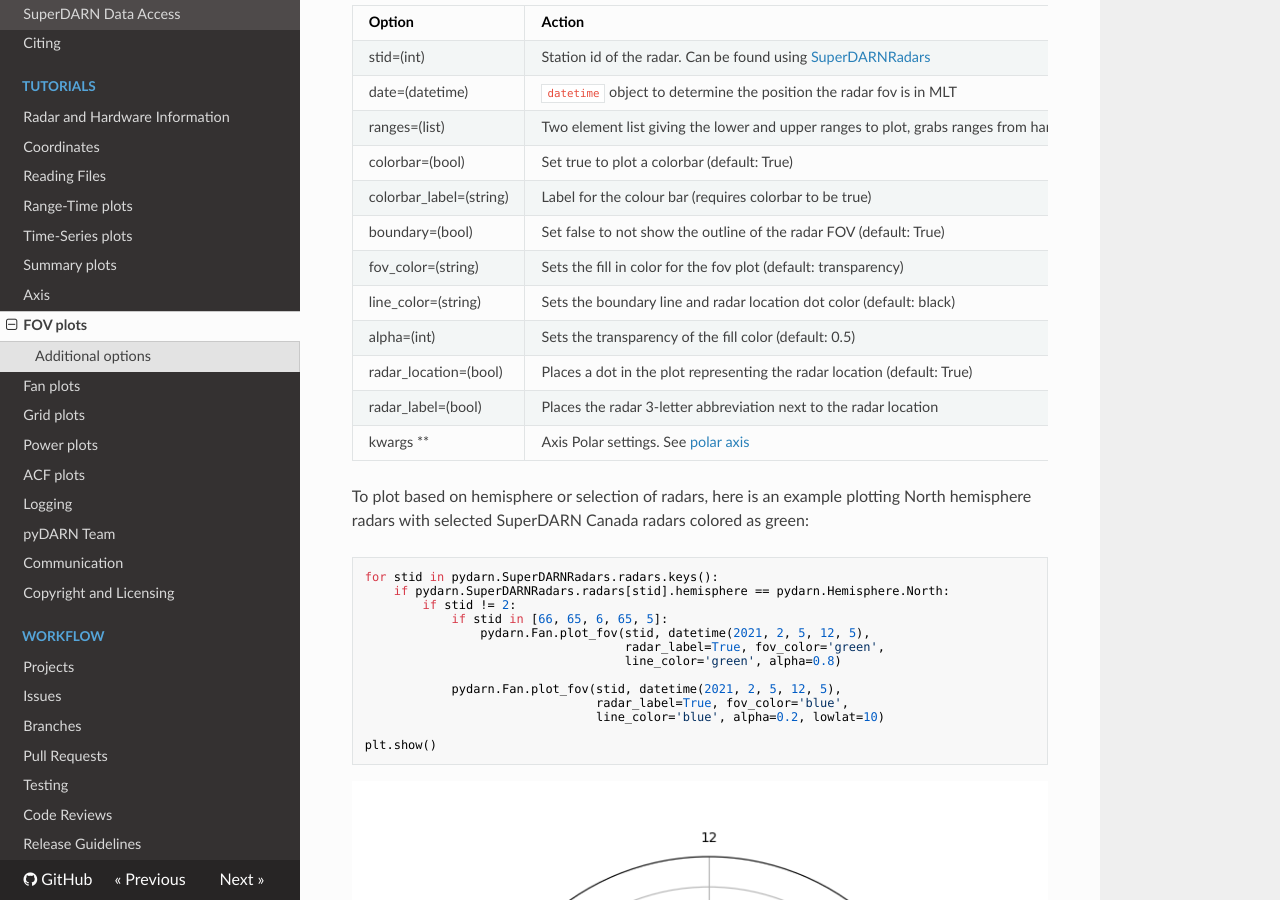
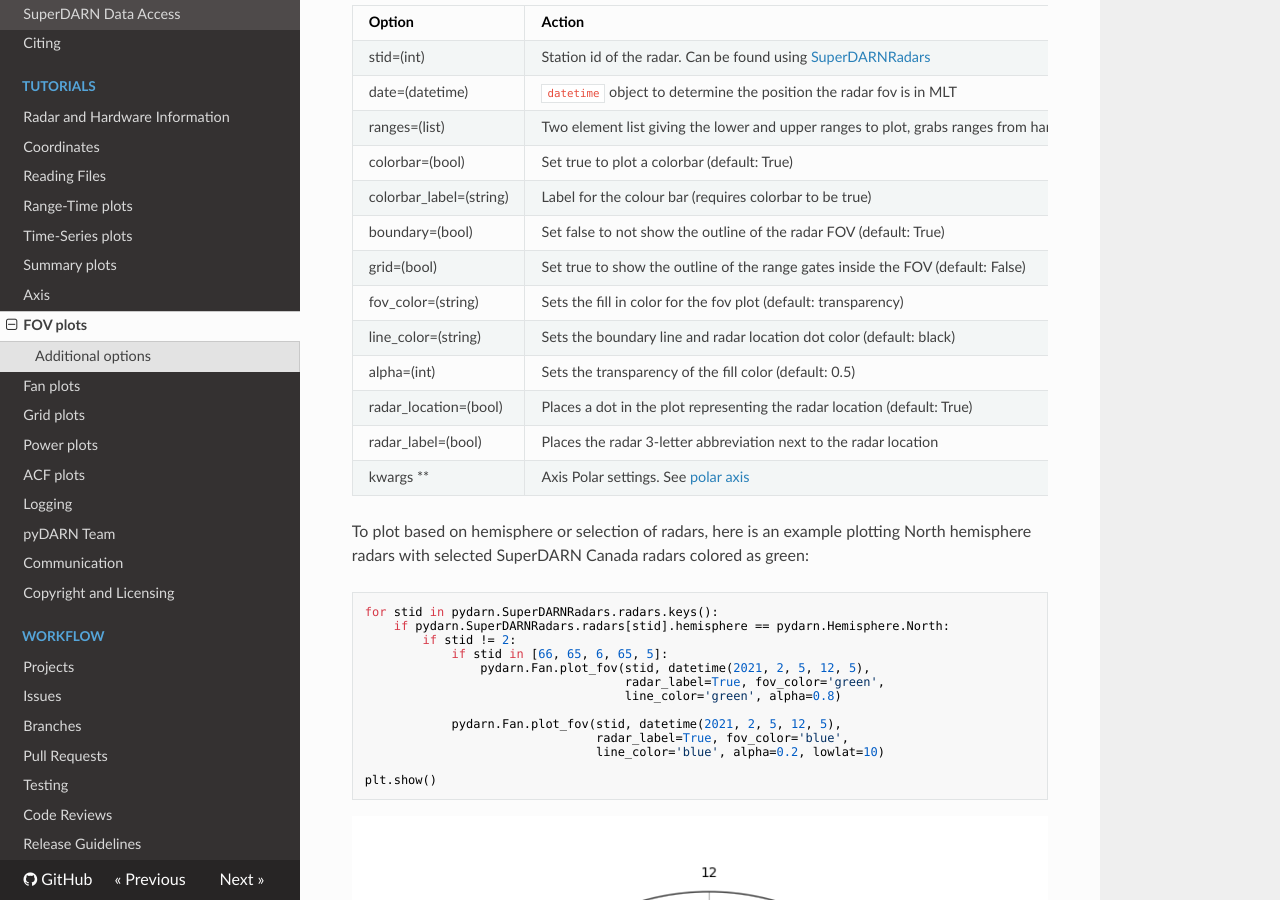
Before and after one commit to SuperDARN/pydarn, an MkDocs documentation site: the page built from docs/user/fov.md, in a window 1280 px wide and 900 px high, scrolled down 1107 px. Built offline with MkDocs 1.6.1, drawn with Linux system fonts in a browser that asks for light colours; nearby versions of some CDN libraries.

Commit message:
add grid option to the docs

```diff
--- a/docs/user/fov.md
+++ b/docs/user/fov.md
@@ -31,6 +31,7 @@ Here is a list of all the current options than can be used with `plot_fov`
 | colorbar=(bool)             | Set true to plot a colorbar (default: True)                                                                      |
 | colorbar_label=(string) | Label for the colour bar (requires colorbar to be true)                                                 |
 | boundary=(bool)         | Set false to not show the outline of the radar FOV (default: True)                                      |
+| grid=(bool)             | Set true to show the outline of the range gates inside the FOV (default: False)                         |
 | fov_color=(string)      | Sets the fill in color for the fov plot (default: transparency)                                         |
 | line_color=(string)     | Sets the boundary line and radar location dot color (default: black)                                    |
 | alpha=(int)             | Sets the transparency of the fill color (default: 0.5)                                                  |
```
